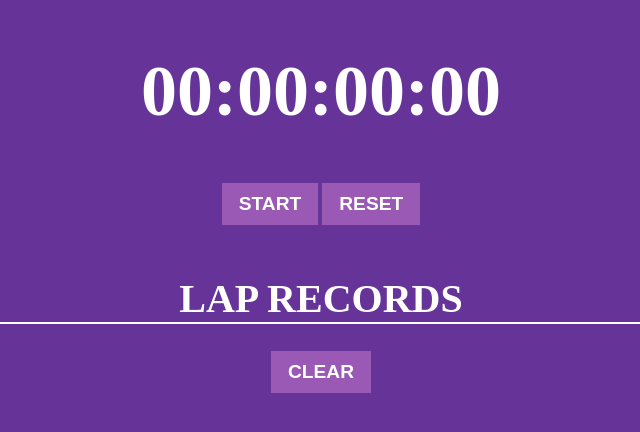
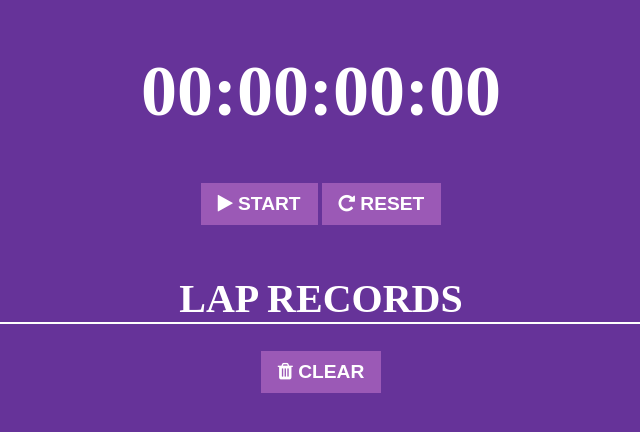
Before and after one commit to WEJAPA-J5-STOPWATCH-APP/STOPWATCH-PROJECT, a plain HTML site: page index.html in a window 1280 px wide. Shown: the whole page, without its empty margins (319-959 px from the left). Drawn offline with Linux system fonts and the light colour scheme.

Commit message:
font awesome icon added

```diff
--- a/index.html
+++ b/index.html
@@ -5,7 +5,8 @@
         <title>STOP WATCH APP</title>
         <meta name="description" content="">
         <meta name="viewport" content="width=device-width, initial-scale=1">
-        <link rel="stylesheet" href="css/main.css">
+        <link rel="stylesheet" href="https://stackpath.bootstrapcdn.com/font-awesome/4.7.0/css/font-awesome.min.css" integrity="sha384-wvfXpqpZZVQGK6TAh5PVlGOfQNHSoD2xbE+QkPxCAFlNEevoEH3Sl0sibVcOQVnN" crossorigin="anonymous">
+        <link rel="stylesheet" type="text/css" href="css/main.css">
     </head>
 
     <body>
@@ -15,13 +16,13 @@
             </div>
 
             <div class="button">
-                <button type="button" class="start-stop" id="startStop" onclick="startStop()">START</button>
-                <button type="button" class="reset" id="reset" onclick="reset()">RESET</button>
+                <button type="button" class="start-stop" id="startStop" onclick="startStop()"><i class="fa fa-play"></i> START</button>
+                <button type="button" class="reset" id="reset" onclick="reset()"><i class="fa fa-repeat"></i> RESET</button>
             </div>
 
             <div class="lap-function" id="lap-list">
                 <h1 class="lap-records"> LAP RECORDS</h1>
-                <button type="button" class="lapClear" id="lapClear" onclick="lapClear()">CLEAR</button>
+                <button type="button" class="lapClear" id="lapClear" onclick="lapClear()"><i class="fa fa-trash"></i> CLEAR</button>
             </div>
 
 
--- a/js/script.js
+++ b/js/script.js
@@ -63,13 +63,13 @@ function stopWatch() {
 function startStop() {
     if (status === "stopped") {
         interval = window.setInterval(stopWatch, 10);
-        document.getElementById("startStop").innerHTML = "STOP";
+        document.getElementById("startStop").innerHTML = "<i class=\"fa fa-pause\"></i> STOP";
         status = 'started';
 
 
     } else {
         window.clearInterval(interval);
-        document.getElementById("startStop").innerHTML = 'START';
+        document.getElementById("startStop").innerHTML = "<i class=\"fa fa-play\"></i> START";
         status = "stopped";
 
         let li = document.createElement('li');
@@ -96,5 +96,5 @@ function reset() {
     hours = 0;
 
     document.getElementById('display').innerHTML = "00:00:00:00";
-    document.getElementById('startStop').innerHTML = "START";
+    document.getElementById('startStop').innerHTML = "<i class=\"fa fa-play\"></i> START";
 }
```
